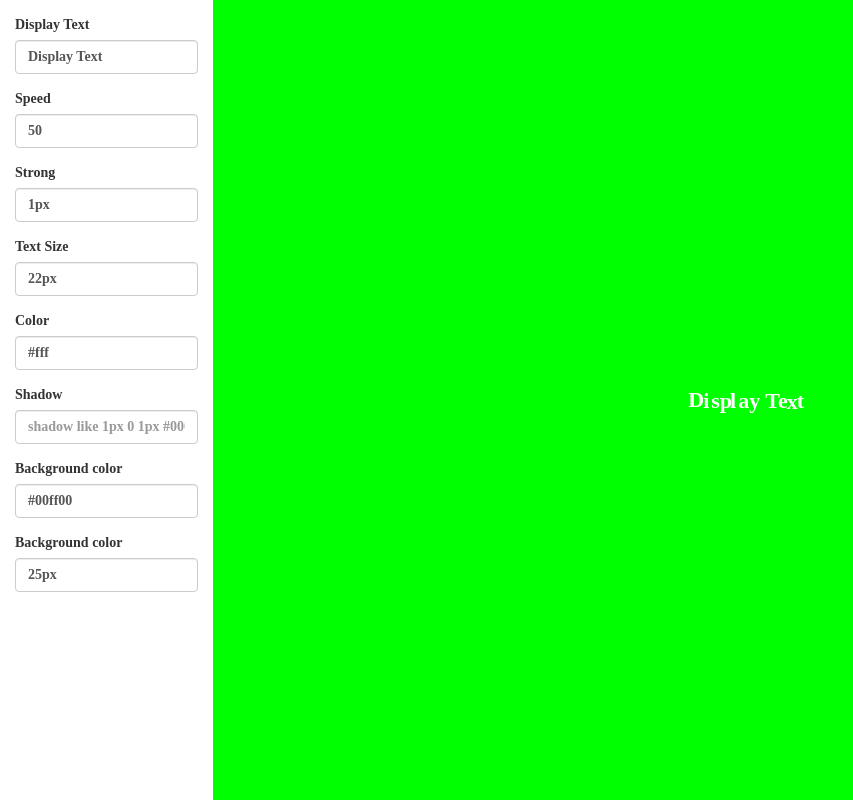
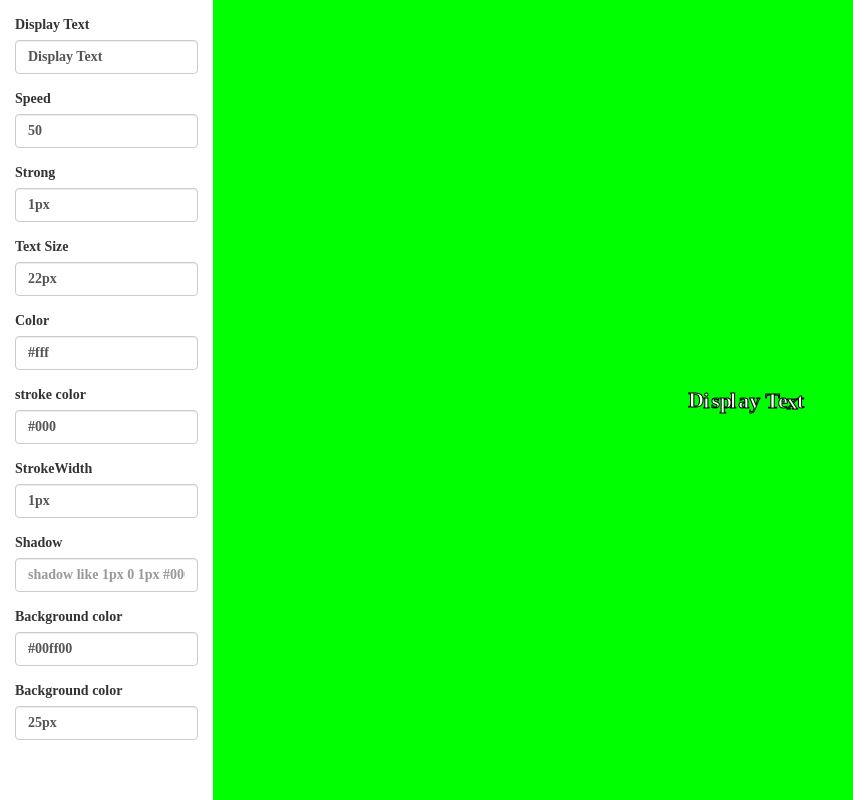
Before and after one commit to LewisGet/textEffectsForVideo, a plain HTML site: page index.html in a window 1280 px wide. Shown: the whole page, without its empty margins (0-853 px from the left). Drawn offline with Linux system fonts and the light colour scheme.

Commit message:
add stroke for webkit

```diff
--- a/index.html
+++ b/index.html
@@ -59,6 +59,14 @@
             <input type="text" class="input form-control" id="inputColor" placeholder="color" value="#fff">
         </div>
         <div class="form-group">
+            <label for="inputStrokeColor">stroke color</label>
+            <input type="text" class="input form-control" id="inputStrokeColor" placeholder="stroke color" value="#000">
+        </div>
+        <div class="form-group">
+            <label for="inputStrokeWidth">StrokeWidth</label>
+            <input type="text" class="input form-control" id="inputStrokeWidth" placeholder="stroke width" value="1px">
+        </div>
+        <div class="form-group">
             <label for="inputShadow">Shadow</label>
             <input type="text" class="input form-control" id="inputShadow" placeholder="shadow like 1px 0 1px #000, -1px 0 1px #000, 0 -1px 1px #000, 0 1px 1px #000" value="">
         </div>
@@ -92,6 +100,10 @@
         window.displayText.style.lineHeight = window.inputLineHeight.value;
 
         window.displayText.style.textShadow = inputShadow.value;
+
+        displayText.style.webkitTextStrokeWidth = inputStrokeWidth.value;
+
+        displayText.style.webkitTextStrokeColor = inputStrokeColor.value;
 
         window.displayText.innerHTML = ljText.textBreaker(window.inputText.value);
     };
```
